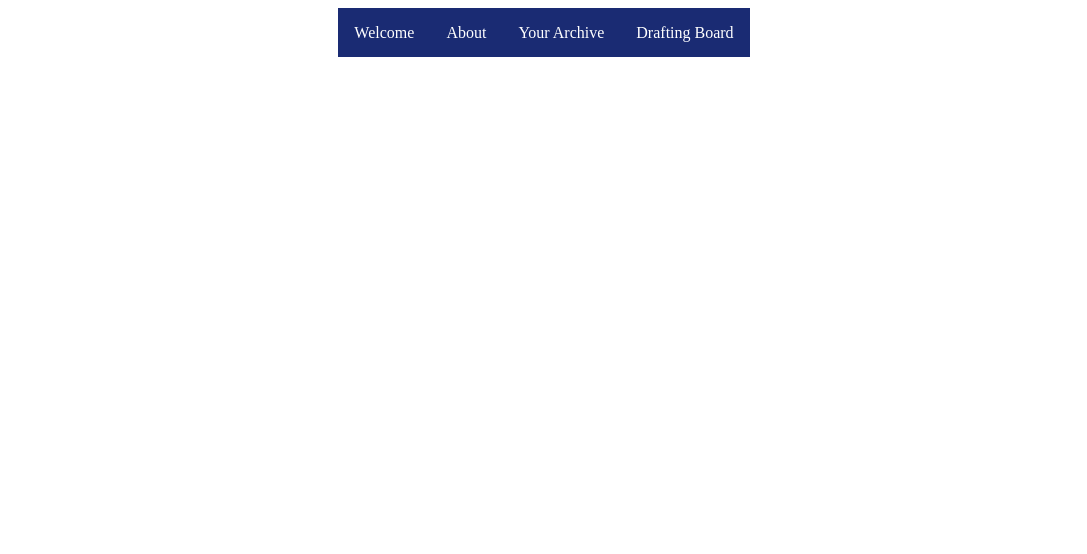
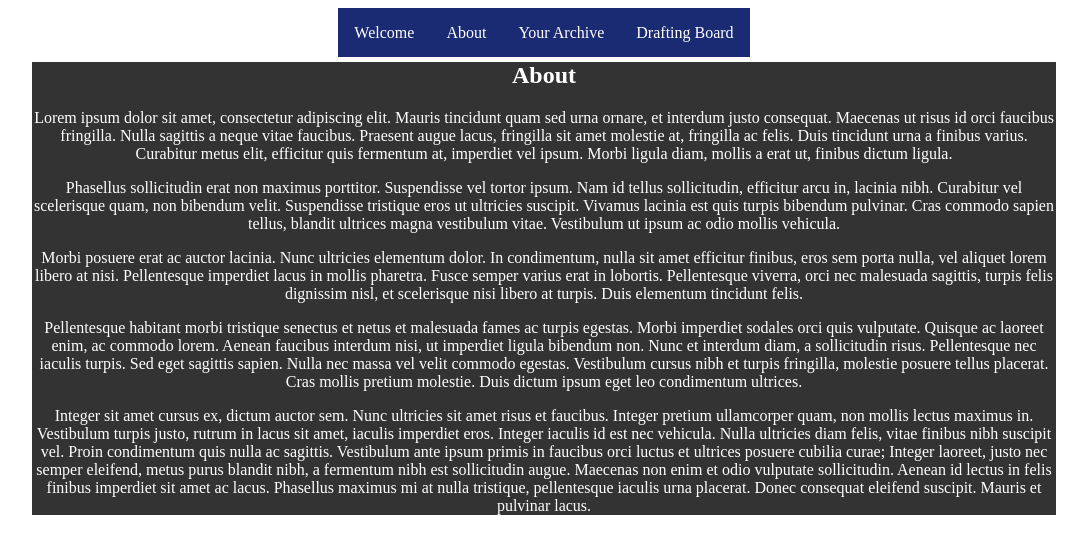
Before and after one commit to charliebarth/The-Craft-Expo, a React (Create React App) app in the folder frontend/: page /about in a window 1280 px wide. Shown: the top 554 px of the page, without its empty margins (120-1207 px from the left). Built offline with nearby package versions, Linux system fonts and the light colour scheme; no server answers; the HTML template or start-up script is replaced by a standard one.

Commit message:
Added a div id to about component

```diff
--- a/frontend/src/components/About.js
+++ b/frontend/src/components/About.js
@@ -1,7 +1,7 @@
 export default function About() {
 
     return (
-      <>
+      <div id="about">
         <h2>About</h2>
 
         <p>Lorem ipsum dolor sit amet, consectetur adipiscing elit. Mauris tincidunt quam sed urna ornare, et interdum justo consequat. Maecenas ut risus id orci faucibus fringilla. Nulla sagittis a neque vitae faucibus. Praesent augue lacus, fringilla sit amet molestie at, fringilla ac felis. Duis tincidunt urna a finibus varius. Curabitur metus elit, efficitur quis fermentum at, imperdiet vel ipsum. Morbi ligula diam, mollis a erat ut, finibus dictum ligula.</p>
@@ -13,7 +13,7 @@ export default function About() {
         <p>Pellentesque habitant morbi tristique senectus et netus et malesuada fames ac turpis egestas. Morbi imperdiet sodales orci quis vulputate. Quisque ac laoreet enim, ac commodo lorem. Aenean faucibus interdum nisi, ut imperdiet ligula bibendum non. Nunc et interdum diam, a sollicitudin risus. Pellentesque nec iaculis turpis. Sed eget sagittis sapien. Nulla nec massa vel velit commodo egestas. Vestibulum cursus nibh et turpis fringilla, molestie posuere tellus placerat. Cras mollis pretium molestie. Duis dictum ipsum eget leo condimentum ultrices.</p>
 
         <p>Integer sit amet cursus ex, dictum auctor sem. Nunc ultricies sit amet risus et faucibus. Integer pretium ullamcorper quam, non mollis lectus maximus in. Vestibulum turpis justo, rutrum in lacus sit amet, iaculis imperdiet eros. Integer iaculis id est nec vehicula. Nulla ultricies diam felis, vitae finibus nibh suscipit vel. Proin condimentum quis nulla ac sagittis. Vestibulum ante ipsum primis in faucibus orci luctus et ultrices posuere cubilia curae; Integer laoreet, justo nec semper eleifend, metus purus blandit nibh, a fermentum nibh est sollicitudin augue. Maecenas non enim et odio vulputate sollicitudin. Aenean id lectus in felis finibus imperdiet sit amet ac lacus. Phasellus maximus mi at nulla tristique, pellentesque iaculis urna placerat. Donec consequat eleifend suscipit. Mauris et pulvinar lacus. </p>
-      </>
+      </div>
     )
 
   }
--- a/frontend/src/styles/App.css
+++ b/frontend/src/styles/App.css
@@ -1,6 +1,4 @@
 .App {
-  /* background: rgba(0, 0, 0, 0.6); */
-  /* box-shadow: rgb(82, 80, 82) 5px 5px; */
   margin-left: 10vw;
   padding: 1em;
   text-align: center;
@@ -19,14 +17,8 @@
   color: white;
 } */
 
-/* #one {
-  background: rgba(0, 0, 0, 0.7);
-} */
-
 #craft-view {
   background: rgba(0, 0, 0, 0.7);
-  /* border-radius: 50px; */
-  /* background-size: 20px 20px; */
 }
 
 .craft-view-image {
@@ -35,6 +27,10 @@
 }
 
 img { color: white; text-align: center; }
+
+#about {
+  background: rgba(0, 0, 0, 0.8);
+}
 
 #crafts-list a {
   color: white;
```
